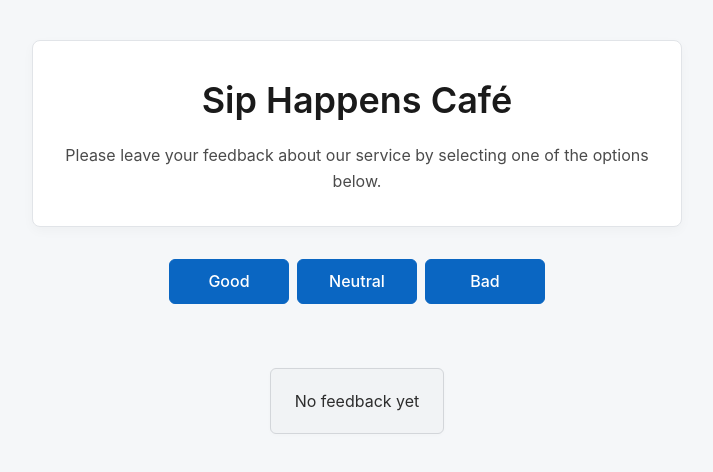
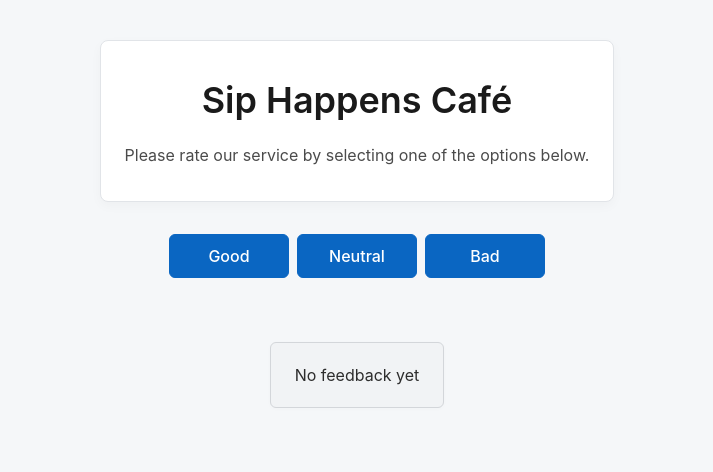
Before and after one commit to pavel-sheremet-dev/115-blended-5, a React (Vite) app: page / in a window 1280 px wide. Shown: the top 472 px of the page, without its empty margins (283-996 px from the left). Built offline with nearby package versions, Linux system fonts and the light colour scheme.

Commit message:
Change info text

```diff
--- a/src/components/CafeInfo/CafeInfo.tsx
+++ b/src/components/CafeInfo/CafeInfo.tsx
@@ -5,8 +5,7 @@ export default function CafeInfo() {
     <div className={css.container}>
       <h1 className={css.title}>Sip Happens Café</h1>
       <p className={css.description}>
-        Please leave your feedback about our service by selecting one of the
-        options below.
+        Please rate our service by selecting one of the options below.
       </p>
     </div>
   );
```
